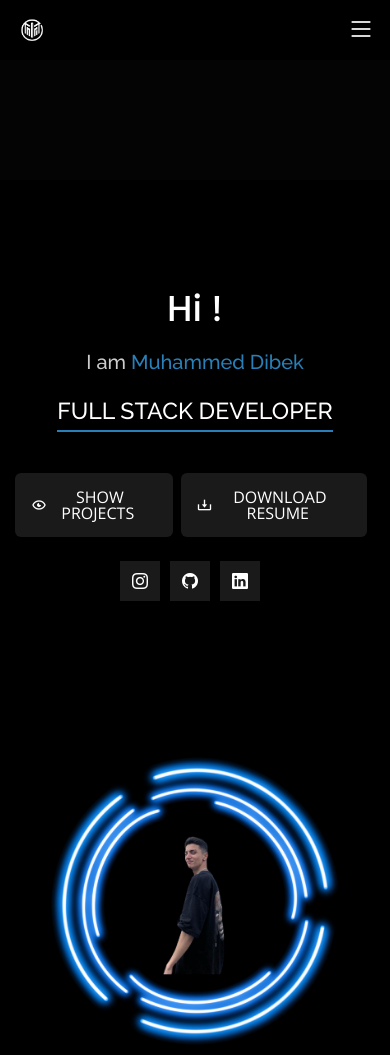
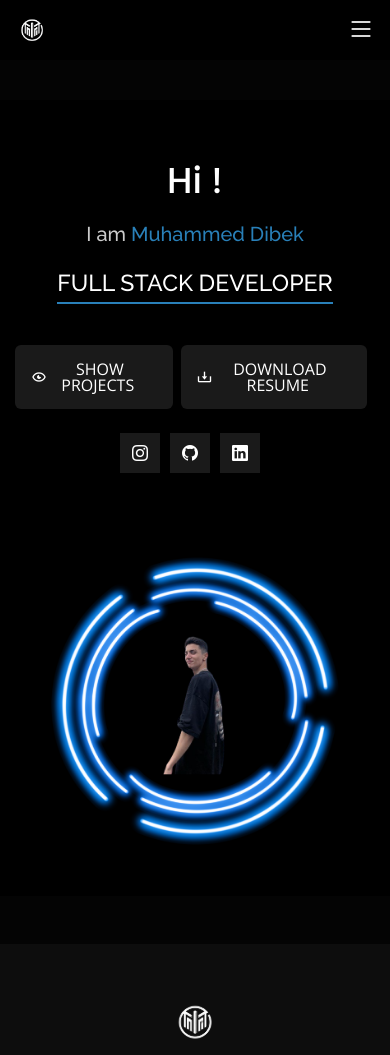
Before and after one commit to erendibek576/erendibek576.github.io, a plain HTML site: page index.html in a window 390 px wide. Shown: the top 1055 px of the page. Drawn offline with nearby package versions, Linux system fonts and the light colour scheme; some packages are replaced by stand-ins of ours; a script that the page names is missing.

Commit message:
My Portfolio Website

```diff
--- a/assets/css/style.css
+++ b/assets/css/style.css
@@ -304,7 +304,7 @@ section {
   overflow: hidden;
   position: absolute;
   width: 100%;
-  top: 140px;
+  top: 100px;
   bottom: 100%;
   opacity: 0;
   transition: ease-in-out 0.4s;
@@ -328,7 +328,7 @@ section .container {
   }
 
   section.section-show {
-    top: 80px;
+    top: 0;
   }
 }
 
--- a/index.html
+++ b/index.html
@@ -70,7 +70,7 @@
 
         <div class="row">
           <div class="col-md-6">
-            <div class="my-5 py-5">
+            <div class="my-5">
               <h1>Hi !</h1>
               <h2>I am<span> Muhammed Dibek</span></h2>
               <!-- Uncomment below if you prefer to use an image logo -->
@@ -91,7 +91,6 @@
                 <a href="https://www.linkedin.com/in/muhammed-eren-dibek/" class="linkedin" target="_blank"><i
                     class="bi bi-linkedin"></i></a>
               </div>
-
             </div>
           </div>
 
```
